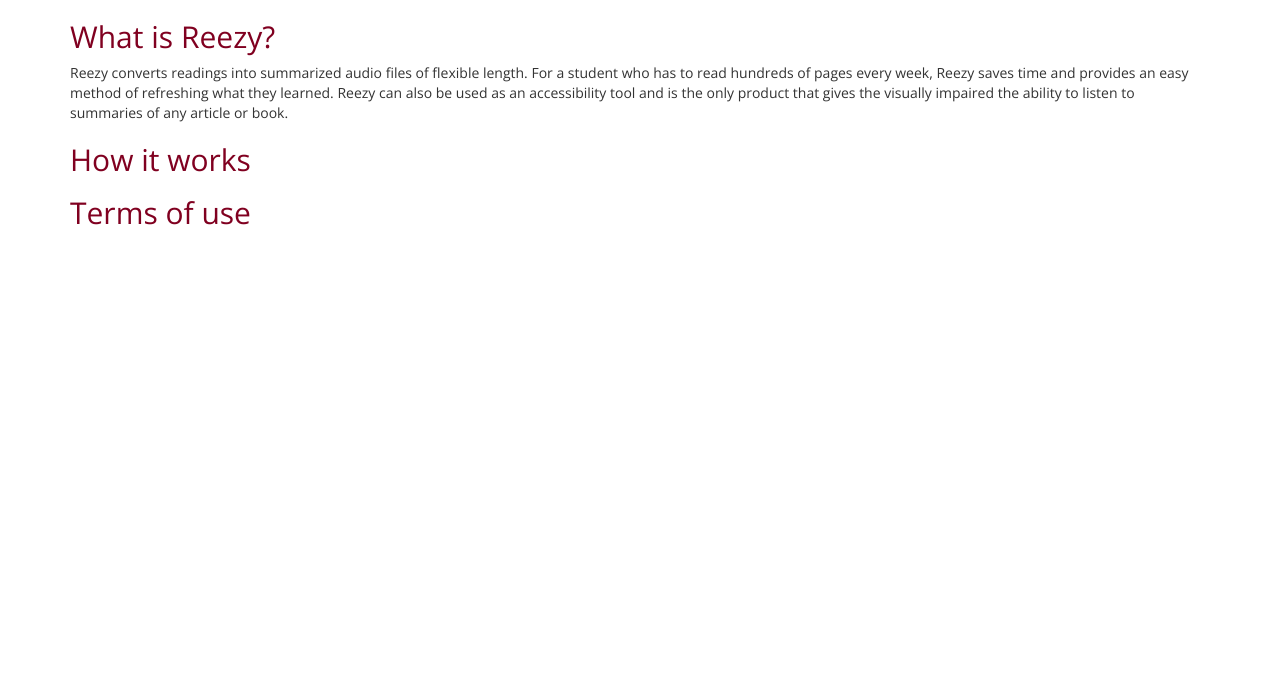
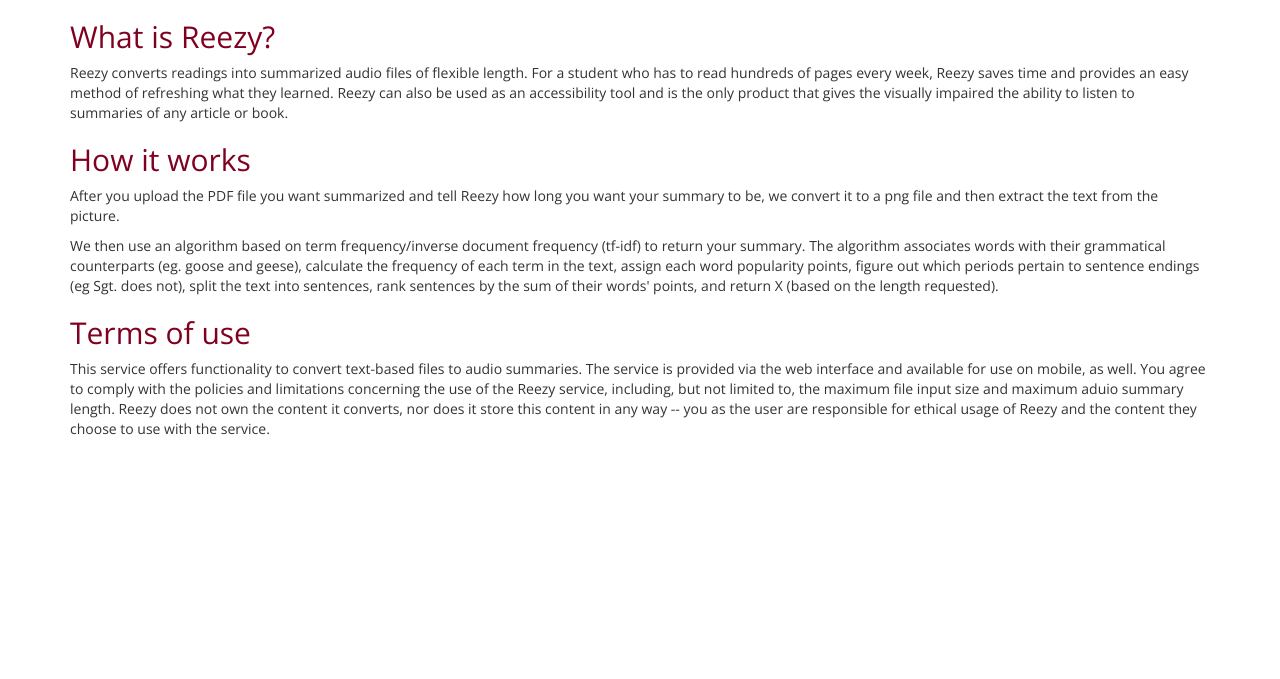
Before and after one commit to AndrewNg/reezy, a Flask app: page /about in a window 1280 px wide. Shown: the top 679 px of the page. Run offline with Flask 2, Linux system fonts and the light colour scheme; some libraries are stand-ins or nearby versions.

Commit message:
about page

```diff
--- a/templates/about.html
+++ b/templates/about.html
@@ -7,9 +7,10 @@
   	<h2>What is Reezy?</h2>
     <p>Reezy converts readings into summarized audio files of flexible length.  For a student who has to read hundreds of pages every week, Reezy saves time and provides an easy method of refreshing what they learned.  Reezy can also be used as an accessibility tool and is the only product that gives the visually impaired the ability to listen to summaries of any article or book.</p>
     <h2>How it works</h2>
-    <p></p>
+    <p>After you upload the PDF file you want summarized and tell Reezy how long you want your summary to be, we convert it to a png file and then extract the text from the picture.</p>
+    <p>We then use an algorithm based on term frequency/inverse document frequency (tf-idf) to return your summary.  The algorithm associates words with their grammatical counterparts (eg. goose and geese), calculate the frequency of each term in the text, assign each word popularity points, figure out which periods pertain to sentence endings (eg Sgt. does not), split the text into sentences, rank sentences by the sum of their words' points, and return X (based on the length requested).</p>
     <h2>Terms of use</h2>
-    <p></p>
+    <p>This service offers functionality to convert text-based files to audio summaries.  The service is provided via the web interface and available for use on mobile, as well.  You agree to comply with the policies and limitations concerning the use of the Reezy service, including, but not limited to, the maximum file input size and maximum aduio summary length.  Reezy does not own the content it converts, nor does it store this content in any way -- you as the user are responsible for ethical usage of Reezy and the content they choose to use with the service.</p>
   </div>
 </div>
 {% endblock %}
```
